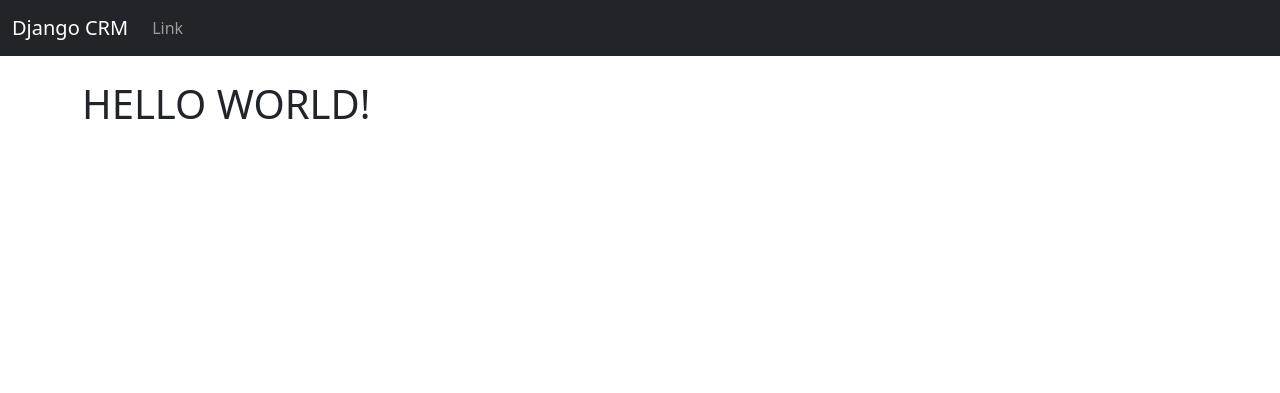
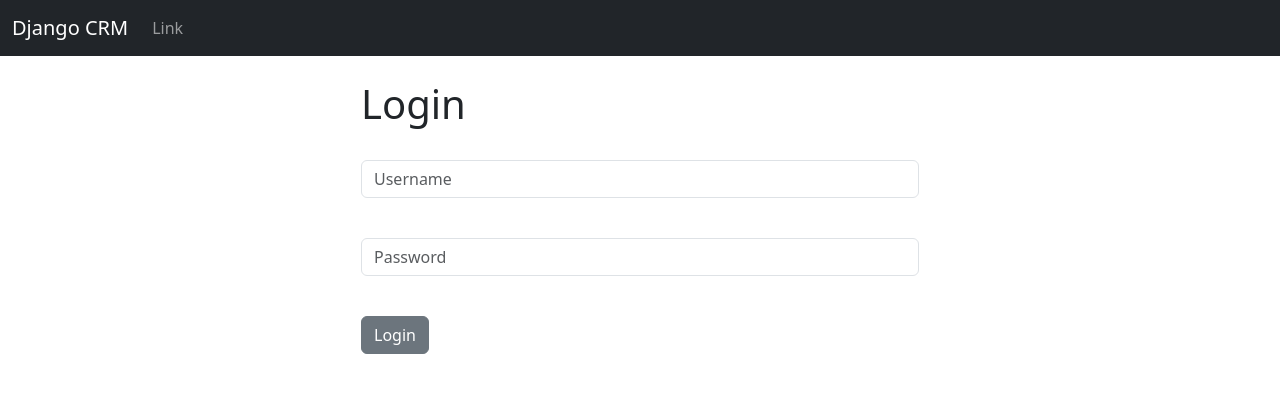
Before and after one commit to VladimirFalkov/django_CRM, a Django app: page / in a window 1280 px wide. Shown: the top 393 px of the page. Run offline with Django 4.2, Linux system fonts and the light colour scheme.

Commit message:
added loging process

```diff
--- a/dcrm/website/templates/base.html
+++ b/dcrm/website/templates/base.html
@@ -10,8 +10,17 @@
     {% include 'navbar.html'%}
     <div class="container">
     </br>
-        {% block content %}
-        {% endblock %}
+    {% if messages %}
+      {% for message in messages %}
+        <div class="alert alert-warning alert-dismissible fade show" role="alert">
+          {{ message }}
+          <button type="button" class="btn-close" data-bs-dismiss="alert" aria-label="Close"></button>
+        </div>
+
+      {% endfor %}
+    {% endif %}
+    {% block content %}
+    {% endblock %}
     </div>
 
     <script src="https://cdn.jsdelivr.net/npm/bootstrap@5.3.0-alpha3/dist/js/bootstrap.bundle.min.js" integrity="sha384-ENjdO4Dr2bkBIFxQpeoTz1HIcje39Wm4jDKdf19U8gI4ddQ3GYNS7NTKfAdVQSZe" crossorigin="anonymous"></script>
--- a/dcrm/website/templates/home.html
+++ b/dcrm/website/templates/home.html
@@ -2,5 +2,33 @@
 
 
 {% block content %}
-    <h1>HELLO WORLD!</h1>
+<div class="col-md-6 offset-md-3">
+
+{% if user.is_authenticated %}
+
+<h1>Hello World!</h1>
+
+{% else %}
+
+<h1>Login</h1>
+<br/>
+
+<form method="POST" action="{% url 'home' %}">
+        {% csrf_token %}
+        <form>
+            <div class="mb-3">
+
+              <input type="text" class="form-control" name="username" placeholder="Username" required>
+            </div>
+            <br/>
+            <div class="mb-3">
+
+              <input type="password" class="form-control" name="password" placeholder="Password" required>
+            </div>
+            <br/>
+            <button type="submit" class="btn btn-secondary">Login</button>
+          </form>
+</form>
+</div>
+{% endif %}
 {% endblock %}
--- a/dcrm/website/urls.py
+++ b/dcrm/website/urls.py
@@ -3,4 +3,6 @@ from . import views
 
 urlpatterns = [
     path("", views.home, name='home'),
+    #path("login/", views.login_user, name='login'),
+    #path("logout/", views.logout_user, name='logout'),
 ]
--- a/dcrm/website/views.py
+++ b/dcrm/website/views.py
@@ -1,4 +1,27 @@
-from django.shortcuts import render
+from django.shortcuts import render, redirect
+from django.contrib.auth import authenticate, login, logout
+from django.contrib import messages
+
 
 def home(request):
-    return render(request, 'home.html', {})
+    # Check to see if logging in
+    if request.method == 'POST':
+        username = request.POST['username']
+        password = request.POST['password']
+        # Authenticate
+        user = authenticate(request, username=username, password=password)
+        if user is not None:
+            login(request, user)
+            messages.success(request, "You Have Been Logged In!")
+            return redirect('home')
+        else:
+            messages.success(request, 'There Was An Error Logging In, Please Try again...')
+            return redirect('home')
+    else:
+        return render(request, 'home.html', {})
+
+def login_user(request):
+    pass
+
+def logout_user(request):
+    pass
```
